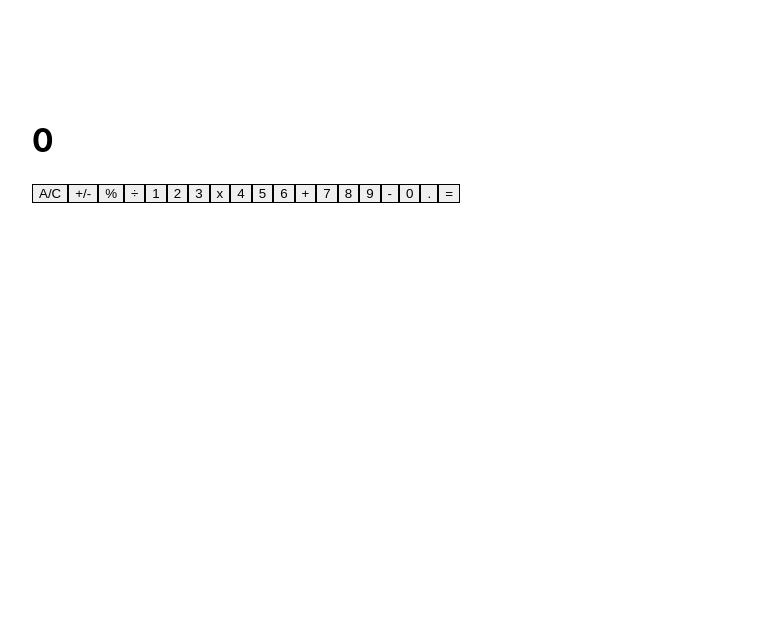
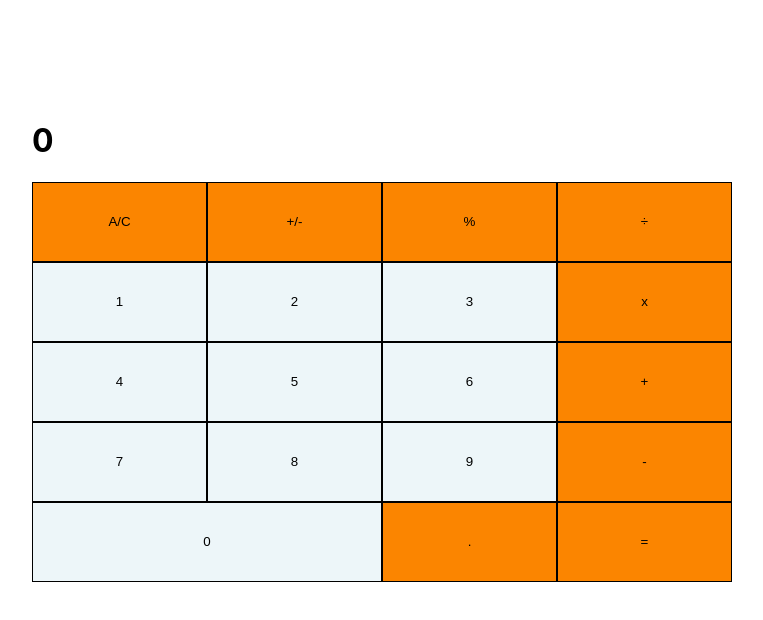
Before and after one commit to luisvinicius09/calculatorReact, a React (Create React App) app: page / in a window 1280 px wide. Shown: the top 620 px of the page, without its empty margins (258-1021 px from the left). Built offline with nearby package versions, Linux system fonts and the light colour scheme.

Commit message:
Add styling to button container

```diff
--- a/src/components/ButtonPanel.js
+++ b/src/components/ButtonPanel.js
@@ -5,10 +5,24 @@ import symbols from '../utils/symbols';
 const ButtonPanel = ({ clickHandler }) => {
   const handleClick = (buttonName) => clickHandler(buttonName);
 
+  const styles = {
+    display: 'flex',
+    height: '400px',
+    flexWrap: 'wrap',
+  };
+
   return (
     <>
-      <div>
-        {symbols.map((s) => <Button value={s.symbol} key={s.symbol} clickHandler={handleClick} />)}
+      <div style={styles}>
+        {symbols.map((s) => (
+          <Button
+            value={s.symbol}
+            key={s.symbol}
+            color={s.type === 'num' ? '#edf6f9' : '#fb8500'}
+            wide={s.symbol === '0'}
+            clickHandler={handleClick}
+          />
+        ))}
       </div>
     </>
   );
```
